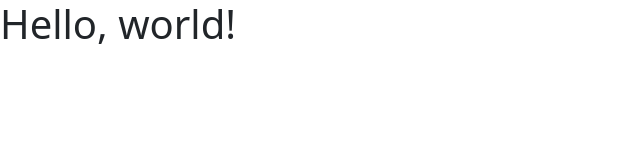
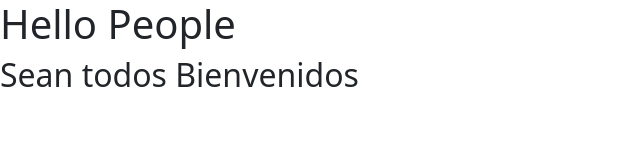
Before and after one commit to respectloveunity/prueba-general, a plain HTML site: page index.html in a window 1280 px wide. Shown: the whole page, without its empty margins (0-640 px from the left). Drawn offline with nearby package versions, Linux system fonts and the light colour scheme.

Commit message:
Update index.html

```diff
--- a/index.html
+++ b/index.html
@@ -3,11 +3,12 @@
   <head>
     <meta charset="utf-8">
     <meta name="viewport" content="width=device-width, initial-scale=1">
-    <title>Bootstrap demo</title>
+    <title>GitHub Pages</title>
     <link href="https://cdn.jsdelivr.net/npm/bootstrap@5.3.0-alpha3/dist/css/bootstrap.min.css" rel="stylesheet" integrity="sha384-KK94CHFLLe+nY2dmCWGMq91rCGa5gtU4mk92HdvYe+M/SXH301p5ILy+dN9+nJOZ" crossorigin="anonymous">
   </head>
   <body>
-    <h1>Hello, world!</h1>
+    <h1>Hello People</h1>
+    <h2>Sean todos Bienvenidos</h2>
     <script src="https://cdn.jsdelivr.net/npm/bootstrap@5.3.0-alpha3/dist/js/bootstrap.bundle.min.js" integrity="sha384-ENjdO4Dr2bkBIFxQpeoTz1HIcje39Wm4jDKdf19U8gI4ddQ3GYNS7NTKfAdVQSZe" crossorigin="anonymous"></script>
   </body>
 </html>
```
